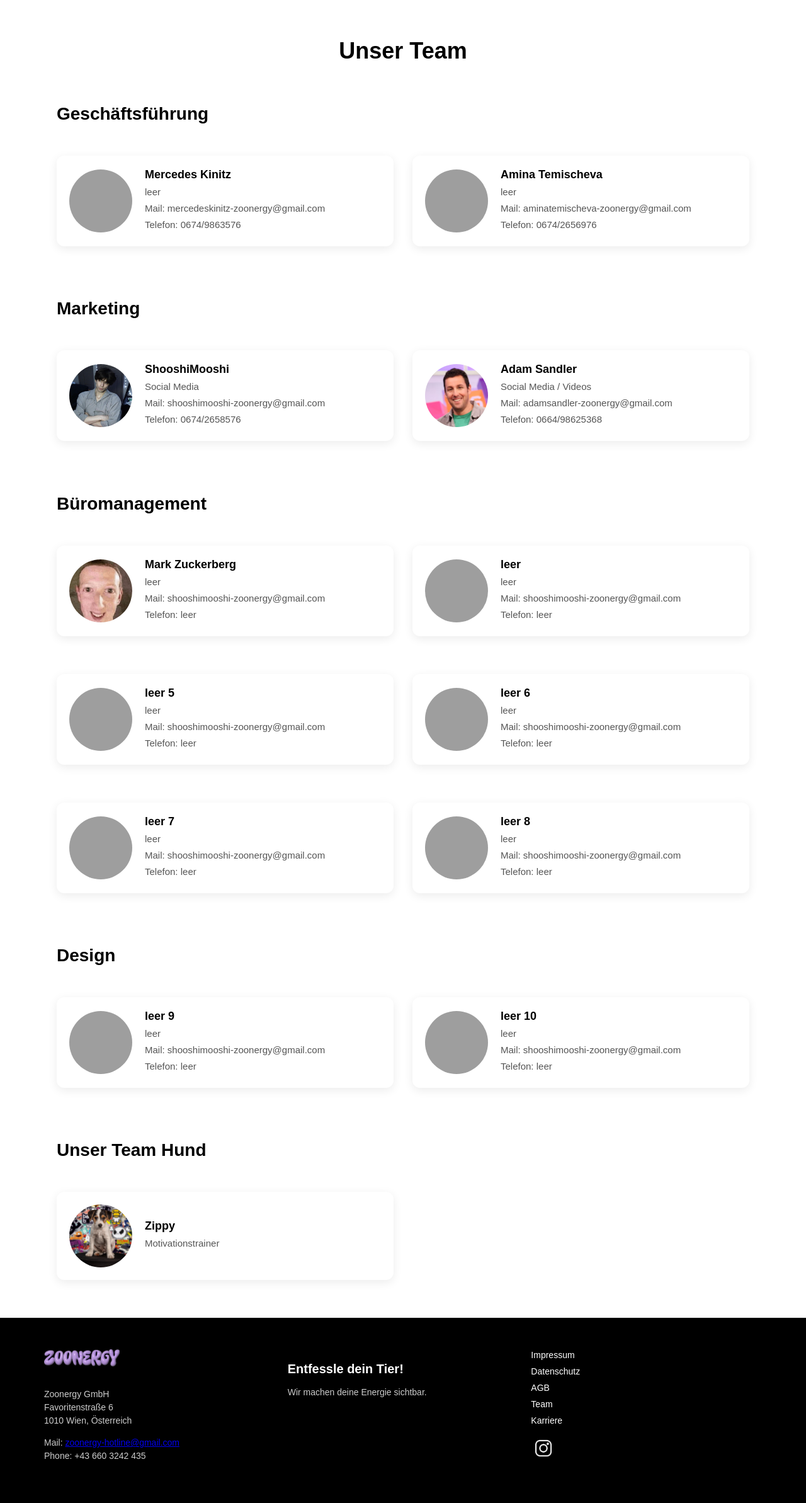
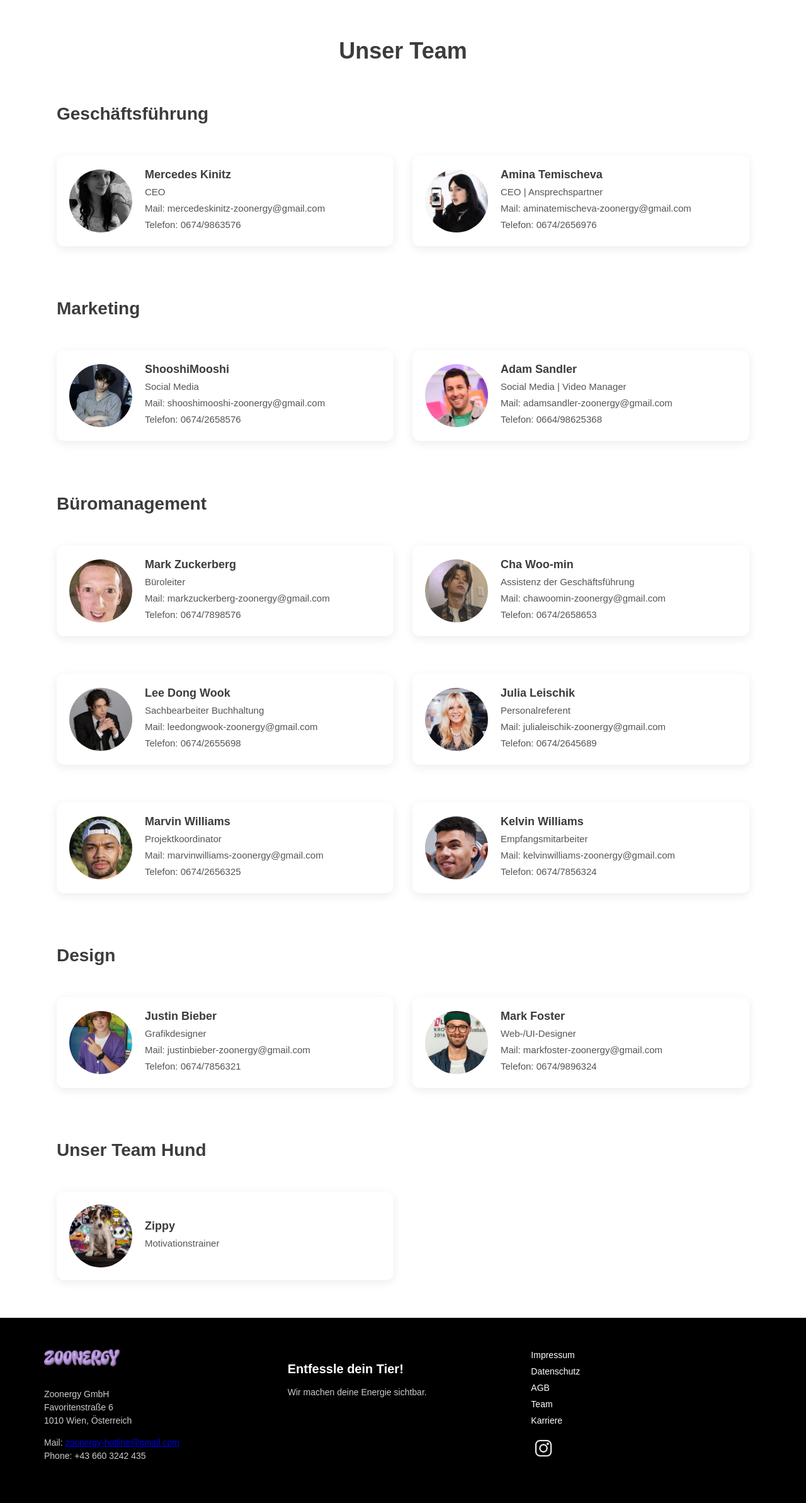
Before and after one commit to mtsleepyhk/Zoonergy, a PHP site: page /team.php in a window 1280 px wide. Shown: the part 64-2450 px from the top of the page at 63% size. Run offline with PHP 8.4, Linux system fonts and the light colour scheme; grey boxes are pictures that could not be loaded.

Commit message:
Update
Team FERTIG! + merch bearbeitet

```diff
--- a/kontakt.php
+++ b/kontakt.php
@@ -92,7 +92,8 @@ if ($_SERVER['REQUEST_METHOD'] === 'POST') {
     <div class="popup-overlay" id="popup">
         <div class="popup">
             <h2>Datenschutzerklärung</h2>
-            <p>Da würden jetzt die Datenschutzerklärung stehen! :D</p>
+            <p>Da würden jetzt die Datenschutzerklärungen stehen! :D</p>
+            <img src="Bilder/catBOOM.png" alt="Zoonergy">
             <button onclick="closePopup()">Schließen</button>
         </div>
     </div>
--- a/merch.php
+++ b/merch.php
@@ -31,7 +31,7 @@
             <div class="merch-card">
                 <img src="Bilder/Merch/merch1.png" alt="Merch 1">
                 <div class="merch-info">
-                    <h2>leer 1</h2>
+                    <h2>T-Shirt | RAINBOW DRAGON</h2>
                     <p class="price">€25,00</p>
                     <button>Kaufen</button>
                 </div>
@@ -41,7 +41,7 @@
             <div class="merch-card">
                 <img src="Bilder/Merch/merch2.png" alt="Merch 2">
                 <div class="merch-info">
-                    <h2>leer 2</h2>
+                    <h2>Hoodie | RAINBOW DRAGON</h2>
                     <p class="price">€35,00</p>
                     <button>Kaufen</button>
                 </div>
--- a/style.css
+++ b/style.css
@@ -2,7 +2,7 @@ body {
     margin: 0;
     font-family: Arial, sans-serif;
     background-color: #fff;
-    color: #000;
+    color: #3c3c3c;
 }
 
 /* Navbar */
--- a/team.php
+++ b/team.php
@@ -30,20 +30,20 @@
     <section class="team-section">
       <h2>Geschäftsführung</h2>
       <div class="member">
-        <img src="Bilder/Team/mercedes.png" alt="Bild">
+        <img src="Bilder/Team/mimi.png" alt="Bild">
         <div class="info">
           <h3>Mercedes Kinitz</h3>
-          <p>leer</p>
+          <p>CEO</p>
           <p>Mail: mercedeskinitz-zoonergy@gmail.com</p>
           <p>Telefon: 0674/9863576</p>
         </div>
       </div>
 
       <div class="member">
-        <img src="Bilder/Team/amina.png" alt="Bild">
+        <img src="Bilder/Team/amy.png" alt="Bild">
         <div class="info">
           <h3>Amina Temischeva</h3>
-          <p>leer</p>
+          <p>CEO | Ansprechspartner </p>
           <p>Mail: aminatemischeva-zoonergy@gmail.com</p>
           <p>Telefon: 0674/2656976</p>
         </div>
@@ -67,7 +67,7 @@
         <img src="Bilder/Team/adam.png" alt="Bild">
         <div class="info">
           <h3>Adam Sandler</h3>
-          <p>Social Media / Videos </p>
+          <p>Social Media | Video Manager</p>
           <p>Mail: adamsandler-zoonergy@gmail.com</p>
           <p>Telefon: 0664/98625368</p>
         </div>
@@ -81,63 +81,63 @@
         <img src="Bilder/Team/zucky.png" alt="Bild">
         <div class="info">
           <h3>Mark Zuckerberg</h3>
-          <p>leer</p>
-          <p>Mail: shooshimooshi-zoonergy@gmail.com</p>
-          <p>Telefon: leer</p>
+          <p>Büroleiter</p>
+          <p>Mail: markzuckerberg-zoonergy@gmail.com</p>
+          <p>Telefon: 0674/7898576</p>
         </div>
       </div>
 
       <div class="member">
-        <img src="Bilder/Team/fsf" alt="Bild">
+        <img src="Bilder/Team/Cha-Woo-min.png" alt="Bild">
         <div class="info">
-          <h3>leer</h3>
-          <p>leer</p>
-          <p>Mail: shooshimooshi-zoonergy@gmail.com</p>
-          <p>Telefon: leer</p>
+          <h3>Cha Woo-min</h3>
+          <p>Assistenz der Geschäftsführung</p>
+          <p>Mail: chawoomin-zoonergy@gmail.com</p>
+          <p>Telefon: 0674/2658653</p>
         </div>
       </div>
     </section>
 
     <section class="team-section">
       <div class="member">
-        <img src="Bilder/Team/member5.png" alt="Bild">
+        <img src="Bilder/Team/LeeDongWook.png" alt="Bild">
         <div class="info">
-          <h3>leer 5</h3>
-          <p>leer</p>
-          <p>Mail: shooshimooshi-zoonergy@gmail.com</p>
-          <p>Telefon: leer</p>
+          <h3>Lee Dong Wook</h3>
+          <p>Sachbearbeiter Buchhaltung</p>
+          <p>Mail: leedongwook-zoonergy@gmail.com</p>
+          <p>Telefon: 0674/2655698</p>
         </div>
       </div>
 
       <div class="member">
-        <img src="Bilder/Team/member6.png" alt="Bild">
+        <img src="Bilder/Team/JuliaLeischik.png" alt="Bild">
         <div class="info">
-          <h3>leer 6</h3>
-          <p>leer</p>
-          <p>Mail: shooshimooshi-zoonergy@gmail.com</p>
-          <p>Telefon: leer</p>
+          <h3>Julia Leischik</h3>
+          <p>Personalreferent</p>
+          <p>Mail: julialeischik-zoonergy@gmail.com</p>
+          <p>Telefon: 0674/2645689</p>
         </div>
       </div>
     </section>
 
     <section class="team-section">
       <div class="member">
-        <img src="Bilder/Team/member7.png" alt="Bild">
+        <img src="Bilder/Team/MarvinWilliam.png" alt="Bild">
         <div class="info">
-          <h3>leer 7</h3>
-          <p>leer</p>
-          <p>Mail: shooshimooshi-zoonergy@gmail.com</p>
-          <p>Telefon: leer</p>
+          <h3>Marvin Williams</h3>
+          <p>Projektkoordinator</p>
+          <p>Mail: marvinwilliams-zoonergy@gmail.com</p>
+          <p>Telefon: 0674/2656325</p>
         </div>
       </div>
 
       <div class="member">
-        <img src="Bilder/Team/member8.png" alt="Bild">
+        <img src="Bilder/Team/kelvinwilliams.png" alt="Bild">
         <div class="info">
-          <h3>leer 8</h3>
-          <p>leer</p>
-          <p>Mail: shooshimooshi-zoonergy@gmail.com</p>
-          <p>Telefon: leer</p>
+          <h3>Kelvin Williams</h3>
+          <p>Empfangsmitarbeiter</p>
+          <p>Mail: kelvinwilliams-zoonergy@gmail.com</p>
+          <p>Telefon: 0674/7856324</p>
         </div>
       </div>
     </section>
@@ -146,22 +146,22 @@
     <section class="team-section">
       <h2>Design</h2>
       <div class="member">
-        <img src="Bilder/Team/member9.png" alt="Bild">
+        <img src="Bilder/Team/justinbieber.png" alt="Bild">
         <div class="info">
-          <h3>leer 9</h3>
-          <p>leer</p>
-          <p>Mail: shooshimooshi-zoonergy@gmail.com</p>
-          <p>Telefon: leer</p>
+          <h3>Justin Bieber</h3>
+          <p>Grafikdesigner</p>
+          <p>Mail: justinbieber-zoonergy@gmail.com</p>
+          <p>Telefon: 0674/7856321</p>
         </div>
       </div>
 
       <div class="member">
-        <img src="Bilder/Team/member10.png" alt="Bild">
+        <img src="Bilder/Team/markfoster.png" alt="Bild">
         <div class="info">
-          <h3>leer 10</h3>
-          <p>leer</p>
-          <p>Mail: shooshimooshi-zoonergy@gmail.com</p>
-          <p>Telefon: leer</p>
+          <h3>Mark Foster</h3>
+          <p>Web-/UI-Designer</p>
+          <p>Mail: markfoster-zoonergy@gmail.com</p>
+          <p>Telefon: 0674/9896324</p>
         </div>
       </div>
     </section>
```
Also changed, not shown: other parts of style.css (+18 -23 lines), index.php (+4 -4 lines), Bilder/Team/Cha-Woo-min.png (added), Bilder/Team/JuliaLeischik.png (added), Bilder/Team/LeeDongWook.png (added), Bilder/Team/MarvinWilliam.png (added), Bilder/Team/amy.png (added), Bilder/Team/justinbieber.png (added), Bilder/Team/kelvinwilliams.png (added), Bilder/Team/markfoster.png (added), Bilder/Team/mimi.png (added), Bilder/catBOOM.png (added), Bilder/us.png (added).
